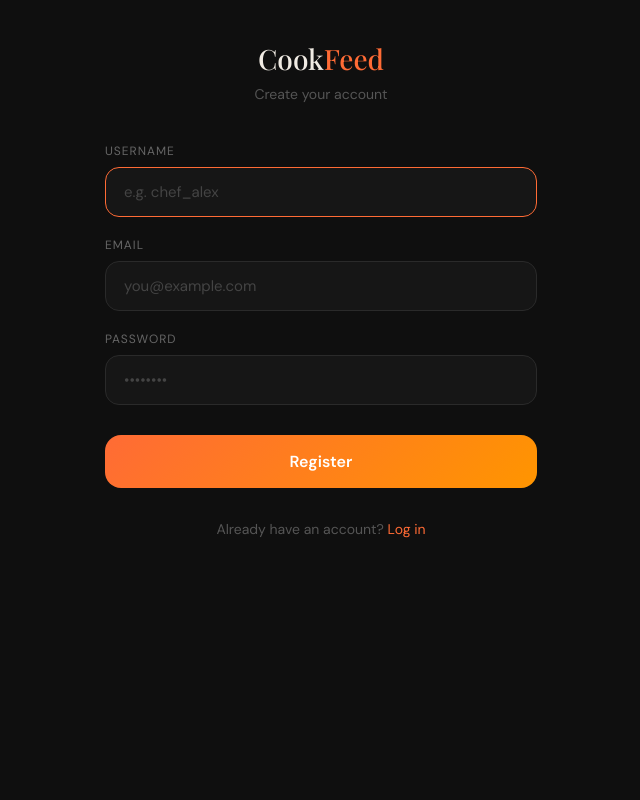
After one commit to sovesove420/cookfeed, a Flask app: page /register in a window 1280 px wide. The commit adds this page. Shown: the whole page, without its empty margins (319-959 px from the left). Run offline with Flask 3, Linux system fonts and the light colour scheme.

Commit message:
add user accounts

```diff
--- a/app.py
+++ b/app.py
@@ -1,20 +1,38 @@
-from flask import Flask, render_template, request, jsonify
+from flask import Flask, render_template, request, jsonify, redirect, url_for, flash
 from flask_sqlalchemy import SQLAlchemy
+from flask_login import LoginManager, UserMixin, login_user, logout_user, login_required, current_user
 from sqlalchemy import text
 from datetime import datetime
 import os
 from werkzeug.utils import secure_filename
+from werkzeug.security import generate_password_hash, check_password_hash
 
 app = Flask(__name__)
 app.config['SQLALCHEMY_DATABASE_URI'] = 'sqlite:///cookfeed.db'
 app.config['UPLOAD_FOLDER'] = 'static/uploads'
 app.config['MAX_CONTENT_LENGTH'] = 16 * 1024 * 1024
+app.config['SECRET_KEY'] = os.environ.get('SECRET_KEY', 'dev-secret-key-change-in-production')
 db = SQLAlchemy(app)
+login_manager = LoginManager(app)
 
 ALLOWED_EXTENSIONS = {'png', 'jpg', 'jpeg', 'gif', 'webp'}
 
 def allowed_file(filename):
     return '.' in filename and filename.rsplit('.', 1)[1].lower() in ALLOWED_EXTENSIONS
+
+class User(UserMixin, db.Model):
+    id = db.Column(db.Integer, primary_key=True)
+    username = db.Column(db.String(50), unique=True, nullable=False)
+    email = db.Column(db.String(120), unique=True, nullable=False)
+    password_hash = db.Column(db.String(256), nullable=False)
+    profile_pic = db.Column(db.String(200), nullable=True)
+    created_at = db.Column(db.DateTime, default=datetime.utcnow)
+
+    def set_password(self, password):
+        self.password_hash = generate_password_hash(password)
+
+    def check_password(self, password):
+        return check_password_hash(self.password_hash, password)
 
 class ShoppingItem(db.Model):
     id = db.Column(db.Integer, primary_key=True)
@@ -23,7 +41,8 @@ class ShoppingItem(db.Model):
 
 class Post(db.Model):
     id = db.Column(db.Integer, primary_key=True)
-    username = db.Column(db.String(50), nullable=False)
+    user_id = db.Column(db.Integer, db.ForeignKey('user.id'), nullable=True)
+    username = db.Column(db.String(50), nullable=True)
     title = db.Column(db.String(200), nullable=False)
     description = db.Column(db.String(500), nullable=False)
     ingredients = db.Column(db.String(500), nullable=False)
@@ -33,11 +52,28 @@ class Post(db.Model):
     method = db.Column(db.Text, nullable=True)
     reactions = db.Column(db.Integer, default=0)
 
+    @property
+    def display_username(self):
+        return self.author.username if self.author else (self.username or 'Anonymous')
+
+    author = db.relationship('User', backref=db.backref('posts', lazy=True))
+
+@login_manager.user_loader
+def load_user(user_id):
+    return User.query.get(int(user_id))
+
+login_manager.login_view = 'login'
+login_manager.login_message = 'Please log in to post a recipe.'
+
 with app.app_context():
     db.create_all()
-    # Add reactions column for existing databases
     try:
         db.session.execute(text("ALTER TABLE post ADD COLUMN reactions INTEGER DEFAULT 0"))
+        db.session.commit()
+    except Exception:
+        db.session.rollback()
+    try:
+        db.session.execute(text("ALTER TABLE post ADD COLUMN user_id INTEGER REFERENCES user(id)"))
         db.session.commit()
     except Exception:
         db.session.rollback()
@@ -51,13 +87,65 @@ def home():
 def shopping():
     return render_template('shopping.html')
 
+@app.route('/register', methods=['GET', 'POST'])
+def register():
+    if current_user.is_authenticated:
+        return redirect(url_for('home'))
+    if request.method == 'POST':
+        username = request.form.get('username', '').strip()
+        email = request.form.get('email', '').strip().lower()
+        password = request.form.get('password', '')
+        if not username or not email or not password:
+            flash('Please fill in all fields.', 'error')
+            return redirect(url_for('register'))
+        if User.query.filter_by(username=username).first():
+            flash('Username already taken.', 'error')
+            return redirect(url_for('register'))
+        if User.query.filter_by(email=email).first():
+            flash('Email already registered.', 'error')
+            return redirect(url_for('register'))
+        user = User(username=username, email=email)
+        user.set_password(password)
+        db.session.add(user)
+        db.session.commit()
+        login_user(user)
+        return redirect(url_for('home'))
+    return render_template('register.html')
+
+@app.route('/login', methods=['GET', 'POST'])
+def login():
+    if current_user.is_authenticated:
+        return redirect(url_for('home'))
+    if request.method == 'POST':
+        username = request.form.get('username', '').strip()
+        password = request.form.get('password', '')
+        user = User.query.filter_by(username=username).first()
+        if user and user.check_password(password):
+            login_user(user)
+            next_page = request.args.get('next', url_for('home'))
+            return redirect(next_page)
+        flash('Invalid username or password.', 'error')
+    return render_template('login.html')
+
+@app.route('/logout')
+def logout():
+    logout_user()
+    return redirect(url_for('home'))
+
+@app.route('/profile')
+@login_required
+def profile():
+    posts = Post.query.filter_by(user_id=current_user.id).order_by(Post.created_at.desc()).all()
+    return render_template('profile.html', user=current_user, posts=posts)
+
 @app.route('/new')
+@login_required
 def new_post():
     return render_template('new_post.html')
 
 @app.route('/api/posts', methods=['POST'])
+@login_required
 def create_post():
-    username = request.form.get('username')
     title = request.form.get('title')
     description = request.form.get('description')
     ingredients = request.form.get('ingredients')
@@ -74,7 +162,8 @@ def create_post():
             image_filename = filename
 
     post = Post(
-        username=username,
+        user_id=current_user.id,
+        username=current_user.username,
         title=title,
         description=description,
         ingredients=ingredients,
--- a/requirements.txt
+++ b/requirements.txt
@@ -1,4 +1,5 @@
 flask
+flask-login
 flask-sqlalchemy
 gunicorn
 pillow
--- /dev/null
+++ b/templates/register.html
@@ -0,0 +1,155 @@
+<!DOCTYPE html>
+<html lang="en">
+<head>
+    <meta charset="UTF-8">
+    <meta name="viewport" content="width=device-width, initial-scale=1.0">
+    <title>Register - CookFeed</title>
+    <link href="https://fonts.googleapis.com/css2?family=DM+Sans:wght@300;400;500;600&family=Playfair+Display:wght@500;600&display=swap" rel="stylesheet">
+    <style>
+        * { margin: 0; padding: 0; box-sizing: border-box; }
+        body {
+            background-color: #0f0f0f;
+            color: #f0ebe3;
+            font-family: 'DM Sans', sans-serif;
+            max-width: 480px;
+            margin: 0 auto;
+            min-height: 100vh;
+            padding: 40px 24px;
+        }
+        .header-title {
+            font-family: 'Playfair Display', serif;
+            font-size: 28px;
+            color: #f0ebe3;
+            text-align: center;
+            margin-bottom: 8px;
+        }
+        .header-title span { color: #ff6b35; }
+        .subtitle {
+            text-align: center;
+            color: #555;
+            font-size: 14px;
+            margin-bottom: 40px;
+        }
+        .auth-form {
+            display: flex;
+            flex-direction: column;
+            gap: 20px;
+        }
+        .field label {
+            display: block;
+            font-size: 12px;
+            color: #666;
+            margin-bottom: 8px;
+            text-transform: uppercase;
+            letter-spacing: 1px;
+        }
+        .field input {
+            width: 100%;
+            padding: 14px 18px;
+            border-radius: 14px;
+            border: 1px solid #2a2a2a;
+            background-color: #161616;
+            color: #f0ebe3;
+            font-size: 15px;
+            font-family: 'DM Sans', sans-serif;
+            outline: none;
+            transition: border-color 0.2s;
+        }
+        .field input:focus {
+            border-color: #ff6b35;
+        }
+        .field input::placeholder {
+            color: #444;
+        }
+        .btn-primary {
+            padding: 16px;
+            border-radius: 16px;
+            border: none;
+            background: linear-gradient(135deg, #ff6b35, #ff9500);
+            color: white;
+            font-size: 16px;
+            font-weight: 600;
+            font-family: 'DM Sans', sans-serif;
+            cursor: pointer;
+            width: 100%;
+            margin-top: 10px;
+            transition: opacity 0.2s;
+        }
+        .btn-primary:hover { opacity: 0.9; }
+        .btn-secondary {
+            padding: 14px;
+            border-radius: 16px;
+            border: 1px solid #2a2a2a;
+            background: #1a1a1a;
+            color: #888;
+            font-size: 14px;
+            font-family: 'DM Sans', sans-serif;
+            cursor: pointer;
+            width: 100%;
+            margin-top: 8px;
+            text-decoration: none;
+            text-align: center;
+            display: block;
+            transition: background-color 0.2s;
+        }
+        .btn-secondary:hover {
+            background-color: #222;
+            color: #f0ebe3;
+        }
+        .flash {
+            padding: 12px 16px;
+            border-radius: 12px;
+            margin-bottom: 20px;
+            font-size: 14px;
+        }
+        .flash.error {
+            background-color: #2a1a1a;
+            border: 1px solid #5a2a2a;
+            color: #ff6b6b;
+        }
+        .links {
+            margin-top: 32px;
+            text-align: center;
+            font-size: 14px;
+            color: #555;
+        }
+        .links a {
+            color: #ff6b35;
+            text-decoration: none;
+        }
+        .links a:hover { text-decoration: underline; }
+    </style>
+</head>
+<body>
+    <div class="header-title">Cook<span>Feed</span></div>
+    <p class="subtitle">Create your account</p>
+
+    {% with messages = get_flashed_messages(with_categories=true) %}
+        {% if messages %}
+            {% for category, msg in messages %}
+                <div class="flash {{ category }}">{{ msg }}</div>
+            {% endfor %}
+        {% endif %}
+    {% endwith %}
+
+    <form class="auth-form" method="post" action="{{ url_for('register') }}">
+        <div class="field">
+            <label for="username">Username</label>
+            <input type="text" id="username" name="username" placeholder="e.g. chef_alex" required autofocus />
+        </div>
+        <div class="field">
+            <label for="email">Email</label>
+            <input type="email" id="email" name="email" placeholder="you@example.com" required />
+        </div>
+        <div class="field">
+            <label for="password">Password</label>
+            <input type="password" id="password" name="password" placeholder="••••••••" required />
+        </div>
+        <button type="submit" class="btn-primary">Register</button>
+    </form>
+
+    <div class="links">
+        Already have an account? <a href="{{ url_for('login') }}">Log in</a>
+    </div>
+</body>
+</html>
```
Also changed, not shown: templates/index.html (+9 -3 lines), templates/login.html (added, +136 -0 lines), templates/new_post.html (+2 -9 lines), templates/profile.html (added, +186 -0 lines).
